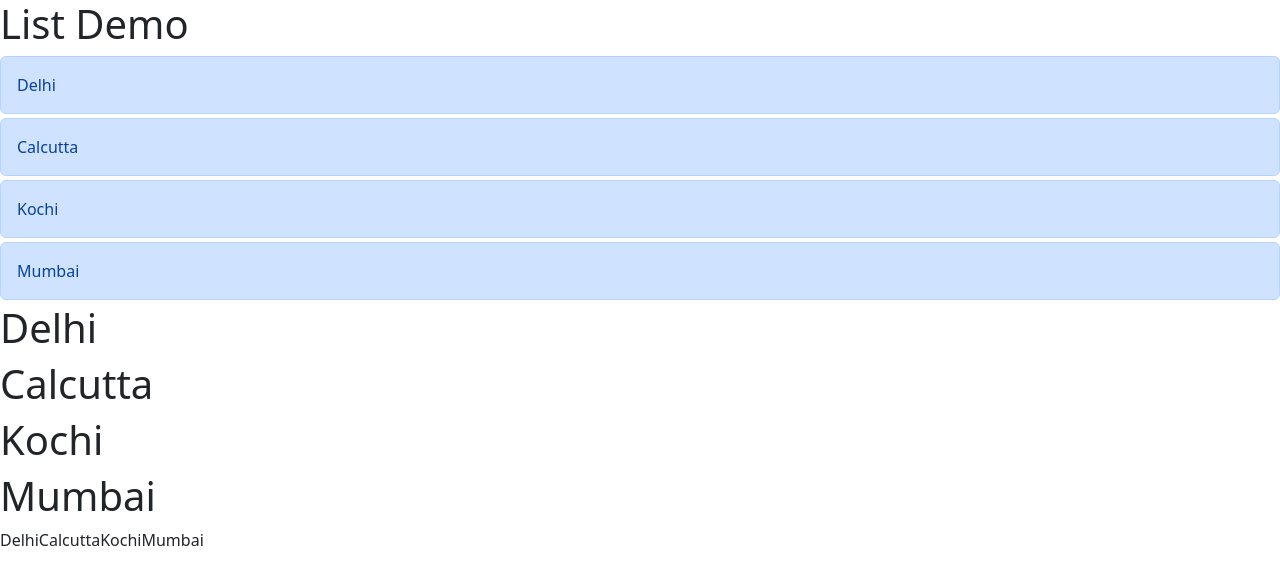
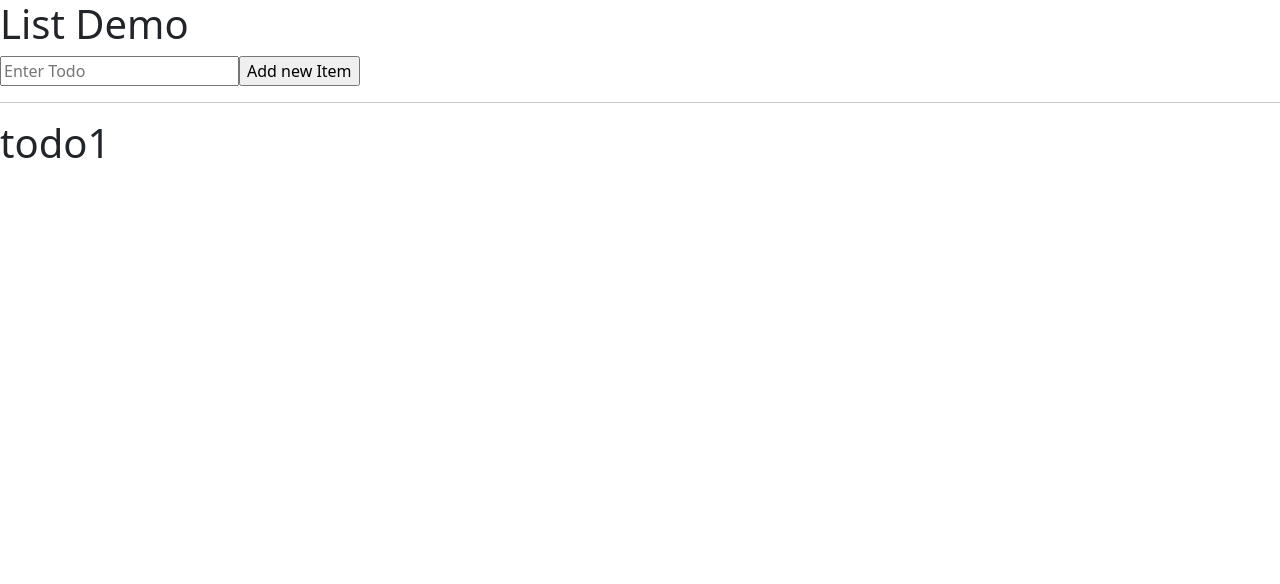
Before and after one commit to YogitaBhagat1996/my-react-projectapp2, a React (Create React App) app: page / in a window 1280 px wide. Shown: the top 584 px of the page. Built offline with nearby package versions, Linux system fonts and the light colour scheme.

Commit message:
list with input

```diff
--- a/src/App.js
+++ b/src/App.js
@@ -11,23 +11,29 @@ function App() {
 // MAP OPERATOR
 // <h1>Delhi</h1>
 function EventDemo() {
-  let list = ["Delhi", "Calcutta", "Kochi", "Mumbai"];
+  let [list, setList] = useState(["todo1"]);
+
+  // Member Funcn
+  let addNewItem = () => {
+    // We should not use document object
+    let inputTag = document.querySelector("#inputid");
+    let inputValue = inputTag.value;
+
+    let newList = [inputValue, ...list];
+    setList(newList);
+  };
 
   return (
     <div>
       <h1>List Demo </h1>
 
-      {list.map((item) => (
-        <div className="alert alert-primary mb-1">{item}</div>
-      ))}
+      <input type="text" placeholder="Enter Todo" id="inputid" />
+      <input type="button" value="Add new Item" onClick={addNewItem} />
 
-      {/** ANY AS HEADLINE */}
+      <hr />
       {list.map((item) => (
         <h1>{item}</h1>
       ))}
-
-      {/** SIMPLE STING */}
-      {list.map((item) => item)}
     </div>
   );
 }
```
